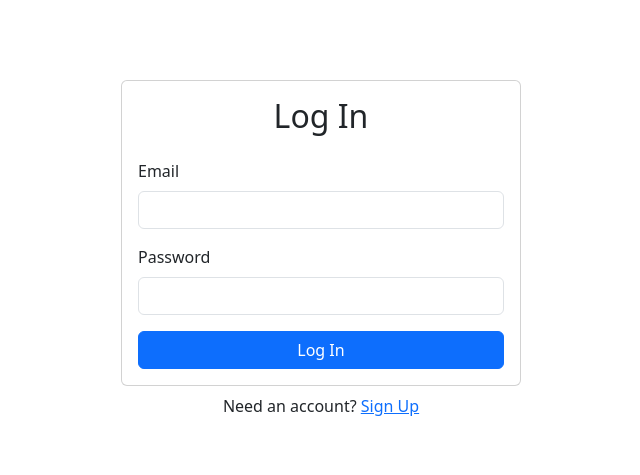
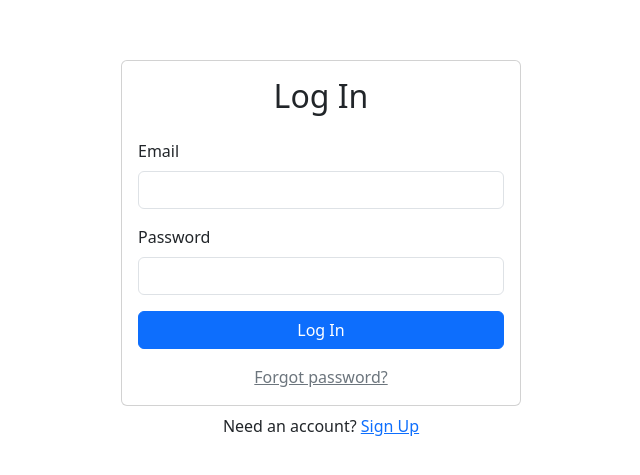
Before and after one commit to Tjklimoski/firebase_auth, a React (Vite) app: page /login in a window 1280 px wide. Shown: the part 151-626 px from the top of the page, without its empty margins (319-959 px from the left). Built offline with nearby package versions, Linux system fonts and the light colour scheme; no server answers.

Commit message:
Create forgot-password route

```diff
--- a/src/components/App.tsx
+++ b/src/components/App.tsx
@@ -6,6 +6,7 @@ import ProtectedRoutes from "./ProtectedRoutes";
 import Update from "./Update";
 import Dashboard from "./Dashboard";
 import Login from "./Login";
+import ForgotPassword from "./ForgotPassword";
 
 function App() {
 
@@ -14,8 +15,9 @@ function App() {
       <Container className="d-flex flex-column align-items-center justify-content-center vh-100">
         <Router>
           <Routes>
-            <Route path="/signup" element={<SignUp />}/>
-            <Route path="/login" element={<Login />}/>
+            <Route path="/signup" element={<SignUp />} />
+            <Route path="/login" element={<Login />} />
+            <Route path='/forgot-password' element={<ForgotPassword />} />
 
             {/* User must be logged in to access following routes: */}
             <Route element={<ProtectedRoutes/>}>
--- /dev/null
+++ b/src/components/ForgotPassword.tsx
@@ -0,0 +1,7 @@
+import React from 'react'
+
+export default function ForgotPassword() {
+  return (
+    <div>ForgotPassword</div>
+  )
+}
--- a/src/components/Login.tsx
+++ b/src/components/Login.tsx
@@ -44,6 +44,9 @@ export default function Login() {
             </Form.Group>
             <Button disabled={loading} type="submit" className='w-100'>Log In</Button>
           </Form>
+          <div className='w-100 text-center mt-3'>
+            <Link to='/forgot-password' className='text-secondary'>Forgot password?</Link>
+          </div>
         </Card.Body>
       </Card>
       <div className='w-100 text-center mt-2'>
```
